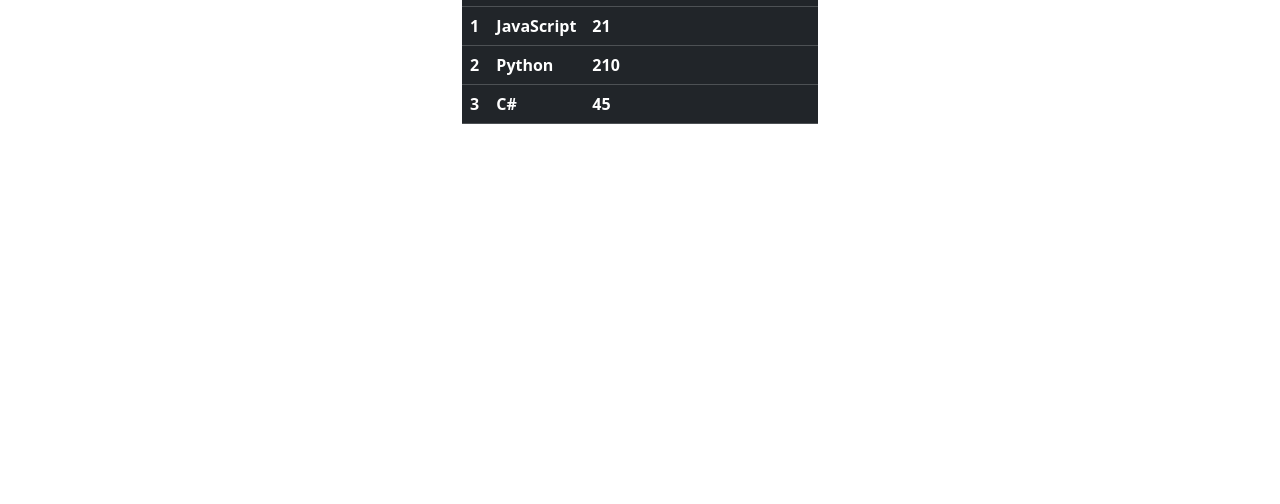
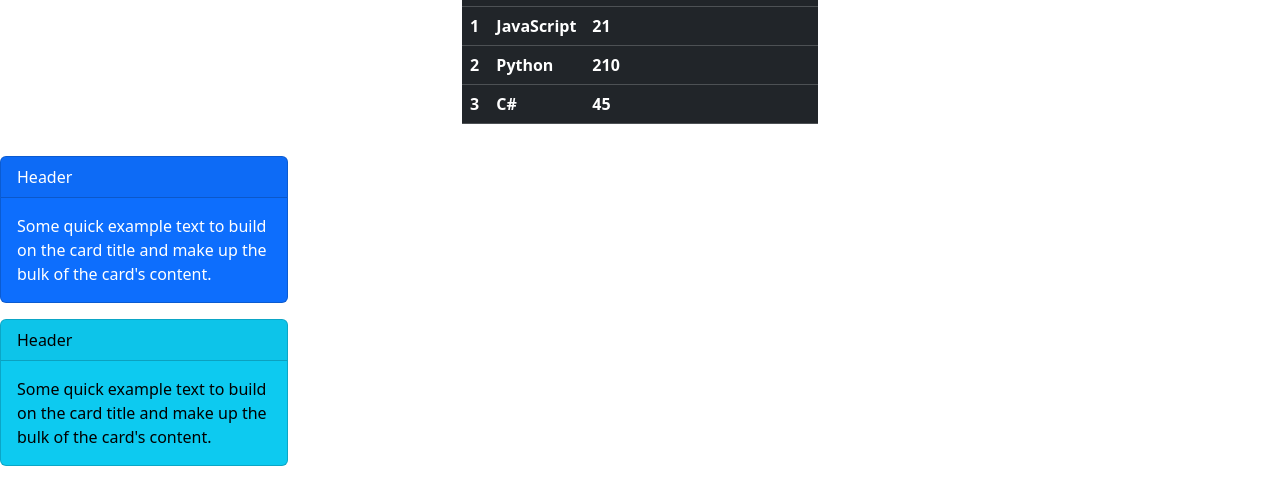
Before and after one commit to Ektop21/Bootstrap, a plain HTML site: page index2.html in a window 1280 px wide. Shown: the part 172-676 px from the top of the page. Drawn offline with nearby package versions, Linux system fonts and the light colour scheme.

Commit message:
Guardado de los cambios de la rama en la main

```diff
--- a/index2.html
+++ b/index2.html
@@ -58,5 +58,18 @@
             </div>
         </div>
     </div>
+
+    <div class="card text-bg-primary mb-3" style="max-width: 18rem;">
+        <div class="card-header">Header</div>
+        <div class="card-body">
+          <p class="card-text">Some quick example text to build on the card title and make up the bulk of the card's content.</p>
+        </div>
+      </div>
+      <div class="card text-bg-info mb-3" style="max-width: 18rem;">
+        <div class="card-header">Header</div>
+        <div class="card-body">
+          <p class="card-text">Some quick example text to build on the card title and make up the bulk of the card's content.</p>
+        </div>
+      </div>
 </body>
 </html>
```
